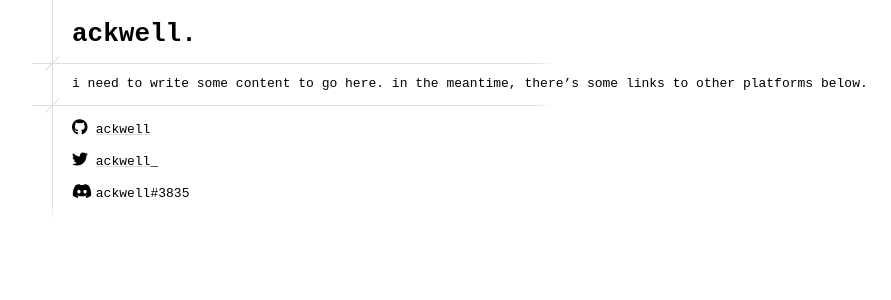
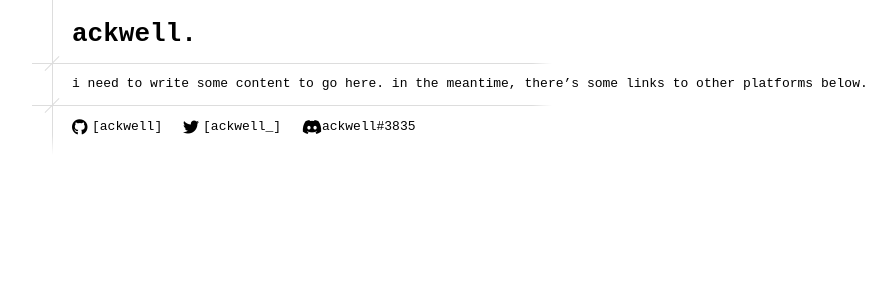
Before and after one commit to ackwell/ackwell.github.io, a Jekyll site: the page built from index.md, in a window 1280 px wide. Shown: the top 300 px of the page, without its empty margins (68-959 px from the left). Built offline with Jekyll 4.4.1, drawn with Linux system fonts in a browser that asks for light colours; nearby versions of some CDN libraries.

Commit message:
Improve styles

```diff
--- a/_layouts/default.html
+++ b/_layouts/default.html
@@ -8,14 +8,14 @@
   <script src="https://kit.fontawesome.com/af2dc5faac.js" crossorigin="anonymous"></script>
 </head>
 <body>
-  <div class="content">
+  <div class="wrapper">
     <header>
       <h1>{{ site.title }}</h1>
     </header>
 
     <hr>
 
-    <main>
+    <main class="content">
       {{ content }}
     </main>
 
@@ -25,14 +25,17 @@
       <ul class="social">
         {% for social in site.data.social %}
           <li>
-            {% if social.url %}
+            <i class="icon fab fa-{{ social.icon }}"></i>
+
+            {%- if social.url -%}
               <a href="{{ social.url }}" title="{{ social.username }}" target="_blank">
-            {% endif %}
-                <i class="icon fab fa-{{ social.icon }}"></i>
-                <span class="username">{{ social.username }}</span>
-            {% if social.url %}
+            {%- endif -%}
+
+            {{ social.username }}
+
+            {%- if social.url -%}
               </a>
-            {% endif %}
+            {%- endif -%}
           </li>
         {% endfor %}
       </ul>
--- a/main.scss
+++ b/main.scss
@@ -15,21 +15,27 @@ body {
   color: $text-color;
 }
 
-* + * {
-  margin-top: 1em;
-}
-
 a {
   color: inherit;
-  text-decoration: underline $line-color;
+  text-decoration: none;
   transition: color .2s ease-in-out;
 
   &:hover {
-    color: $line-color;
+    color: lighten($text-color, 70%);
+  }
+
+  &::before {
+    content: '[';
+    color: $text-color;
+  }
+
+  &::after {
+    content: ']';
+    color: $text-color;
   }
 }
 
-.content {
+.wrapper {
   position: relative;
   margin: 0 auto;
   padding: $gutter-size ($gutter-size + $overflow-width);
@@ -64,6 +70,7 @@ h1, h2 {
 
 hr {
   position: relative;
+  margin: 1em 0;
   margin-left: -($gutter-size + $overflow-width);
   border: none;
   width: 50%;
@@ -94,7 +101,31 @@ hr {
     right: 0;
     width: $overflow-width;
     height: 1px;
-    background: linear-gradient(to right, rgba(0,0,0,0) 0%, white 100%);
+    background: linear-gradient(to right, rgba(0,0,0,0) 0%, $page-color 100%);
+  }
+}
+
+// Compiled page content styling
+.content {
+  p {
+    margin: 1em 0 0 0;
+  }
+
+  ul {
+    margin: 0;
+    padding: 0;
+    padding-left: 1em;
+    list-style: none;
+  }
+
+  li {
+    position: relative;
+
+    &::before {
+      content: '-';
+      position: absolute;
+      left: -1em;
+    }
   }
 }
 
@@ -103,16 +134,17 @@ hr {
   padding: 0;
   list-style: none;
 
-  // Move the decoration to the username so the icon doesn't chew it
-  a {
-    text-decoration: none;
+  li {
+    display: inline-block;
 
-    .username {
-      text-decoration: underline $line-color;
+    + li {
+      margin-left: 1em;
     }
   }
 
   .icon {
     width: 1em;
+    padding-right: 0.25em;
+    vertical-align: middle;
   }
 }
```
